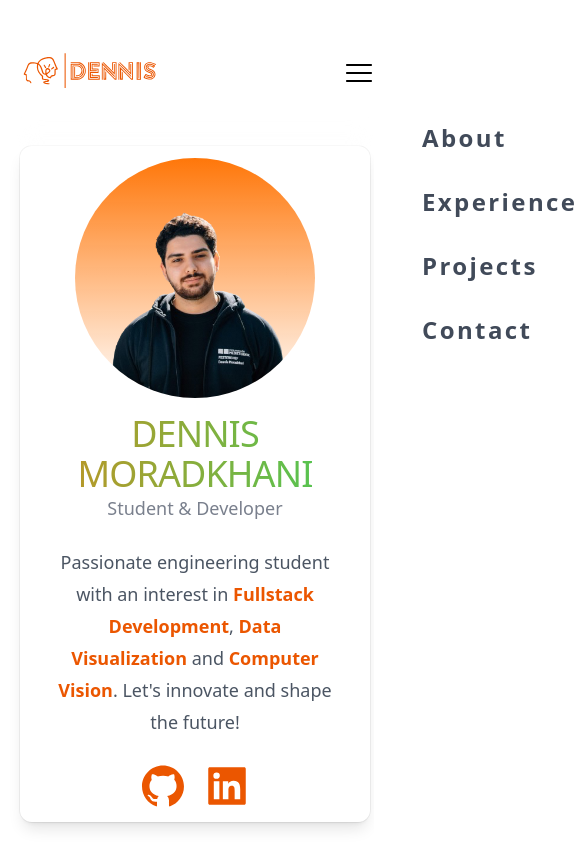
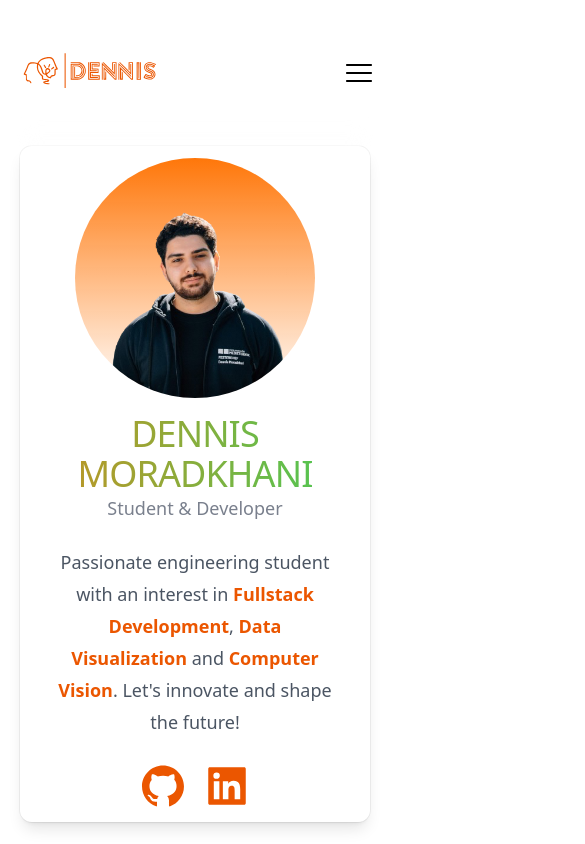
Before and after one commit to denmo530/dev-portfolio, a Next.js app: page / in a window 390 px wide. Shown: the top 844 px of the page, 585 px wide, since content can reach past the window. Built offline with nearby package versions, Linux system fonts and the light colour scheme.

Commit message:
fixed overflow-x issue with nav menu  on mobile

```diff
--- a/app/layout.tsx
+++ b/app/layout.tsx
@@ -22,7 +22,7 @@ export default function RootLayout({
   return (
     <html lang="en">
       <body className={poppins.className}>
-        <section className="mx-auto max-w-3xl px-4 font-sans sm:px-6 xl:max-w-7xl xl:px-0 antialiased">
+        <section className="mx-auto max-w-3xl px-4 font-sans sm:px-6 xl:max-w-7xl xl:px-0 antialiased overflow-x-hidden">
           <Navbar />
 
           <main className="mb-auto px-1">{children}</main>
--- a/components/Navbar.tsx
+++ b/components/Navbar.tsx
@@ -58,8 +58,8 @@ const Navbar = () => {
 
       {/* Mobile menu */}
       <div
-        className={`fixed sm:hidden left-0 top-0 z-10 h-screen w-full transform bg-white opacity-95 duration-300 ease-in-out ${
-          isOpen ? "translate-x-0" : "translate-x-full"
+        className={`fixed sm:hidden left-0 top-0 h-screen w-full transform bg-white opacity-95 duration-300 ease-in-out ${
+          isOpen ? "translate-x-0" : "translate-x-[110%]"
         }`}
       >
         <div className="flex justify-end">
```
